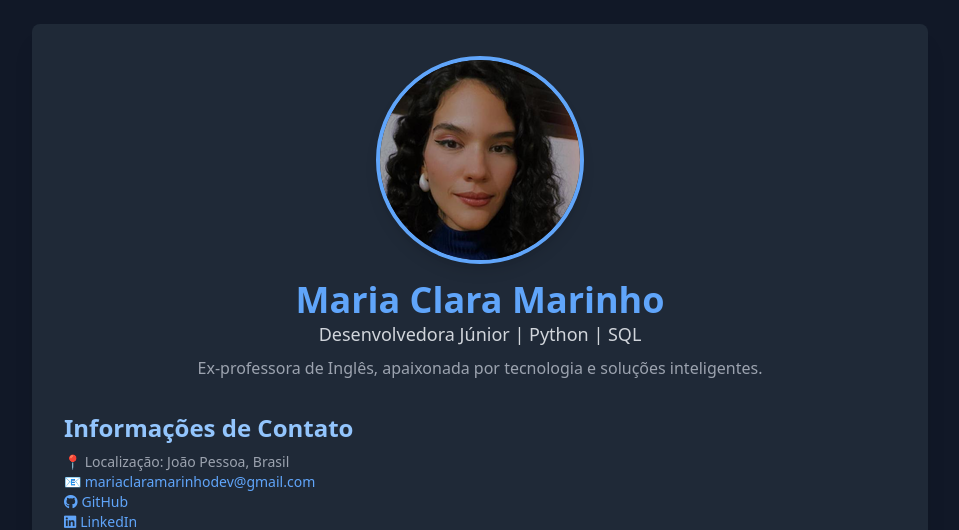
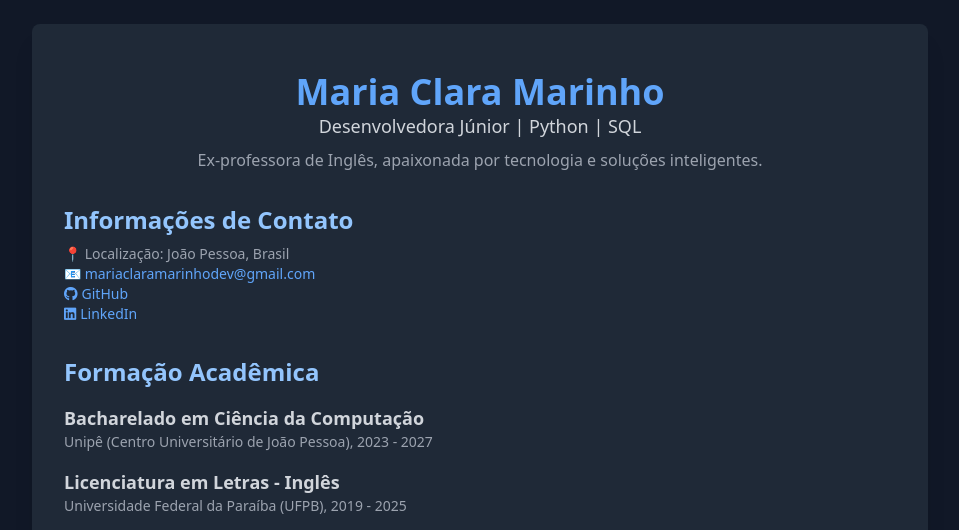
Before and after one commit to marinho-clara/landing-page, a Django app: page / in a window 1280 px wide. Shown: the top 530 px of the page, without its empty margins (160-1119 px from the left). Run offline with Django 5.2, Linux system fonts and the light colour scheme; some libraries are stand-ins or nearby versions.

Commit message:
Update index.html
remove photo

```diff
--- a/landing_page/webpage/templates/index.html
+++ b/landing_page/webpage/templates/index.html
@@ -13,7 +13,7 @@
 <body class="bg-gray-900 text-white flex items-center justify-center min-h-screen p-6">
     <div class="max-w-4xl w-full bg-gray-800 p-8 rounded-lg shadow-xl">
         <header class="text-center">
-            <img src="{% static 'images/perfil.png' %}" alt="Foto do Desenvolvedor" class="rounded-full border-4 border-blue-400 shadow-lg mx-auto">
+<!--             <img src="{% static 'images/perfil.png' %}" alt="Foto do Desenvolvedor" class="rounded-full border-4 border-blue-400 shadow-lg mx-auto"> -->
             <h1 class="text-4xl font-bold text-blue-400 mt-4">Maria Clara Marinho</h1>
             <p class="text-lg text-gray-300">Desenvolvedora Júnior | Python | SQL </p>
             <p class="mt-2 text-gray-400">Ex-professora de Inglês, apaixonada por tecnologia e soluções inteligentes.</p>
```
